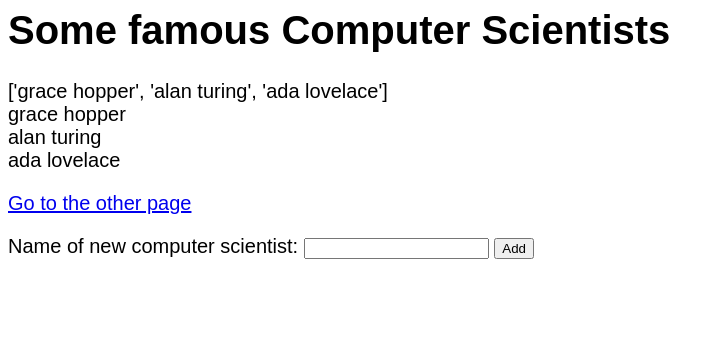
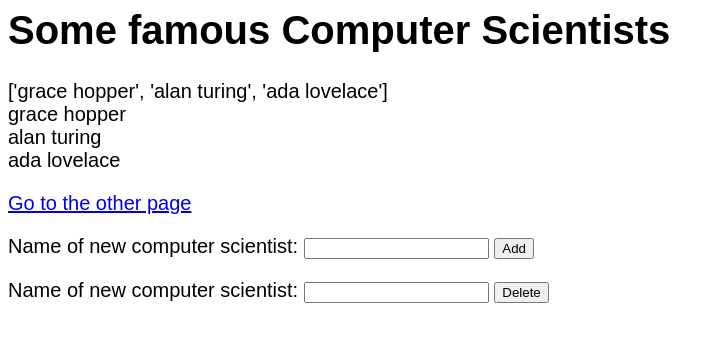
Before and after one commit to Spandyandy/moviology, a Flask app: page / in a window 1280 px wide. Shown: the top 342 px of the page, without its empty margins (0-724 px from the left). Run offline with Flask 2, Linux system fonts and the light colour scheme; data comes from the database, SQL or seed files in the repository; parts of the project's set-up code (start-up, migrations or seed data) failed here and were passed over.

Commit message:
adding delete button

```diff
--- a/server.py
+++ b/server.py
@@ -174,6 +174,12 @@ def add():
   g.conn.execute('INSERT INTO test(name) VALUES (%s)', name)
   return redirect('/')
 
+@app.route('/delete', methods=['POST'])
+def delete():
+  name = request.form['name']
+  g.conn.execute('DELETE FROM test WHERE name=%s', name)
+  return redirect('/')
+
 
 @app.route('/login')
 def login():
--- a/templates/index.html
+++ b/templates/index.html
@@ -23,6 +23,11 @@
 <p>Name of new computer scientist: <input type="text" name="name"> <input type="submit" value="Add"></p>
 </form>
 
+<form method="POST" action="/delete">
+<p>Name of new computer scientist: <input type="text" name="name"> <input type="submit" value="Delete"></p>
+</form>
+
+
 </body>
 
 
```
